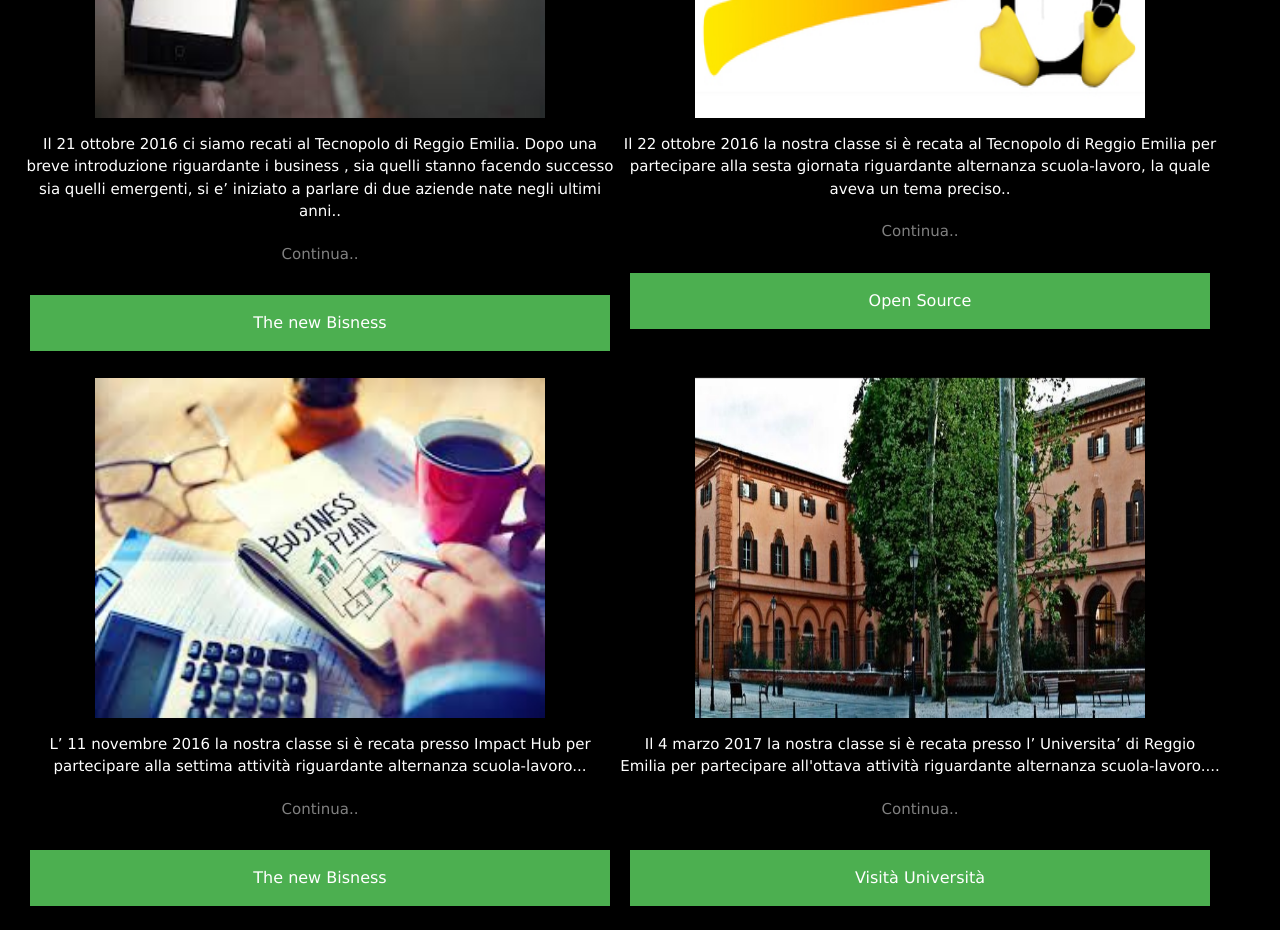
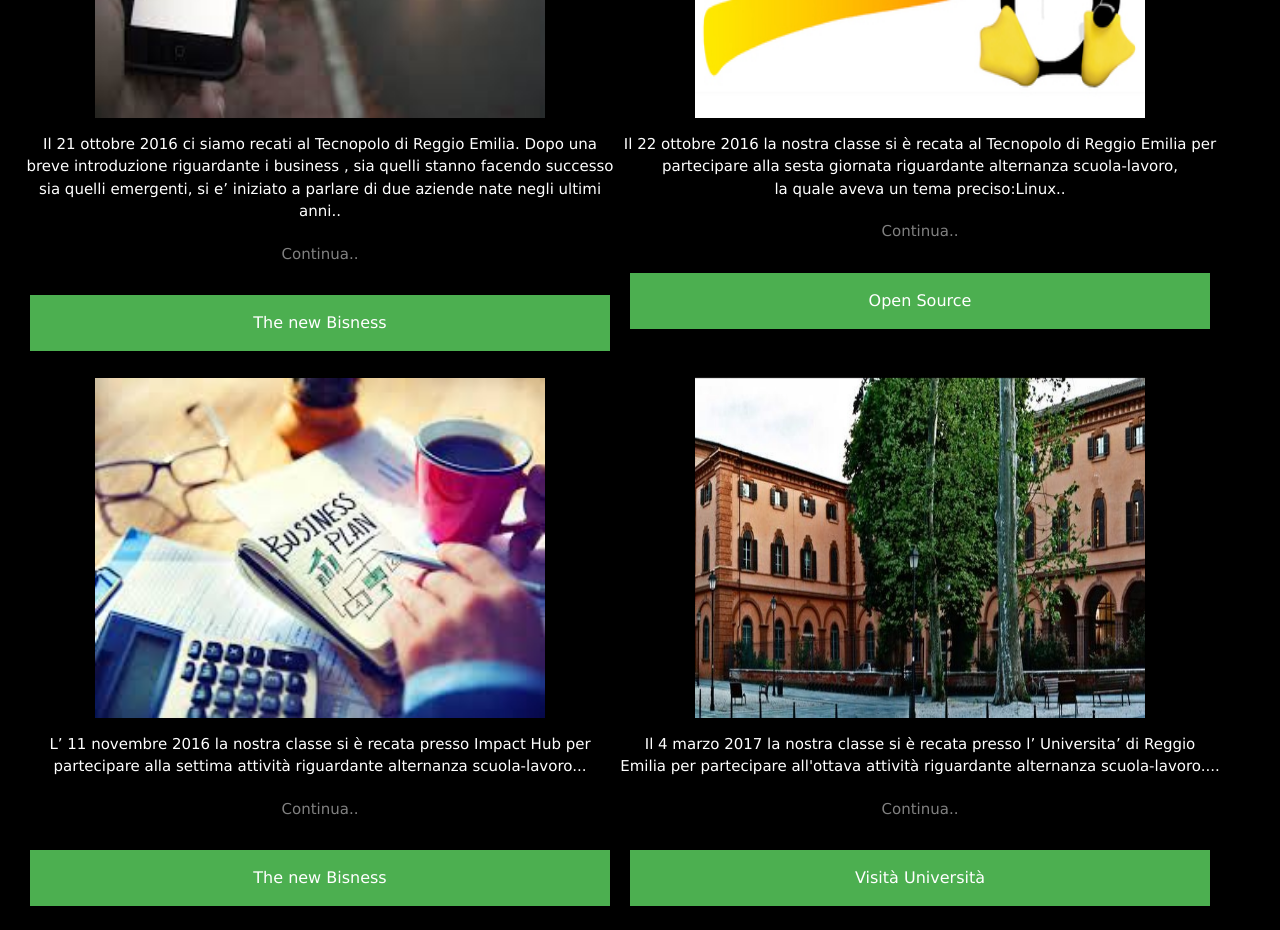
Before and after one commit to alternanzamontanaris/alternanzamontanaris.github.io, a plain HTML site: page index.html in a window 1280 px wide. Shown: the part 2180-3110 px from the top of the page. Drawn offline with nearby package versions, Linux system fonts and the light colour scheme.

Commit message:
initial commit

```diff
--- a/index.html
+++ b/index.html
@@ -165,7 +165,7 @@ si e’ iniziato a parlare di due aziende nate negli ultimi anni..
   <img src="linux.jpg" alt="Avatar" class="image">
     <div class="testo">
 	<p>Il 22 ottobre 2016 la nostra classe si è recata al Tecnopolo di Reggio
-	Emilia per partecipare alla sesta giornata riguardante alternanza scuola-lavoro, la quale aveva un  tema preciso..
+	Emilia per partecipare alla sesta giornata riguardante alternanza scuola-lavoro, <br> la quale aveva un  tema preciso:Linux..
 <a class="con" href="22ot.html"> Continua.. </a>
 
 </p>
```
